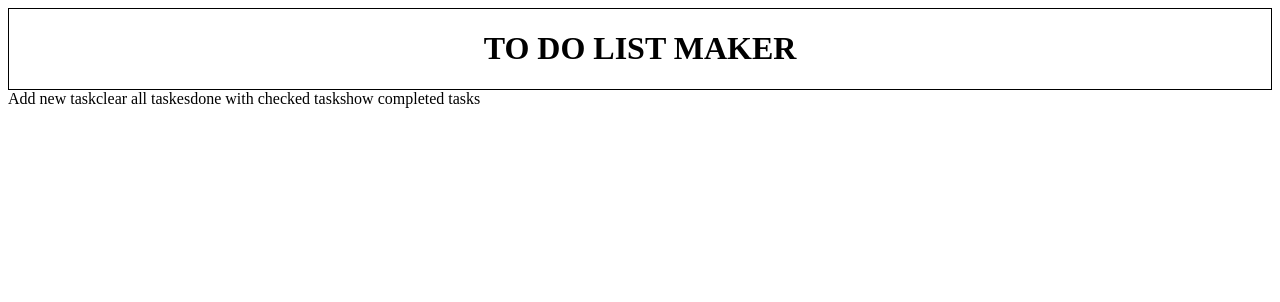
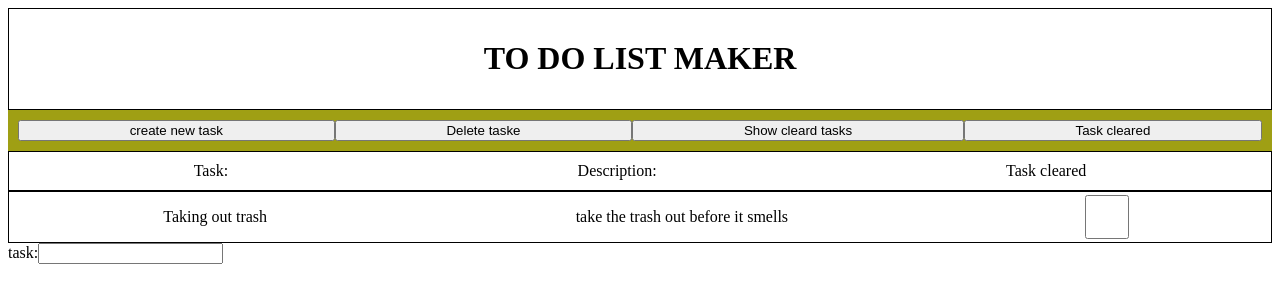
Before and after one commit to Oliverpe/todomaker, a plain HTML site: page index.html in a window 1280 px wide. Drawn offline with Linux system fonts and the light colour scheme.

Commit message:
ground work

```diff
--- a/index.html
+++ b/index.html
@@ -10,5 +10,34 @@
     </header>
     <body>
         <!--This body is as empty as my soul or is it?-->
+        <div class ="menucontianer">
+            <button id="addnewtask">create new task</button>
+            <button id="deletetask">Delete taske</button>
+            <button id="showclearedTask">Show cleard tasks</button>
+            <button id="markedCleardTask">Task cleared</button>
+        </div>
+
+        <div class="maintaskSheet">
+            <label for="taskname">Task:</label>
+            <label for="decription">Description:</label>
+            <label for="taskCleard">Task cleared</label>
+        </div>
+
+        <div class="todocontent">
+            <div id="taskname">
+                <p>Taking out trash</p>
+            </div>
+            <div id="decription">
+                <p>take the trash out before it smells</p>
+            </div>
+            <input type="checkbox" id="taskCleard">
+        </div>
+
+        <form id="new task">
+            <label>
+                task:<input type="text" required><br>
+
+            </label>
+        </form>
     </body>
 </html>
--- a/jsindex.js
+++ b/jsindex.js
@@ -14,26 +14,17 @@ navbarContainer.appendChild(h1titel);
 bodyElement.appendChild(navbarContainer);
 
 //menualts
-const menuItems = [
-  { title: 'Add new task', url: '/' },
-  { title: 'Delete task',  url: '/' },
-  {title:'Show cleared tasked', url:'/'}
-];
 
 
-const newTodo = document.createElement('a');
-const clearAllTodo = document.createElement('a');
-const finTask = document.createElement('a');
-const showCompleted = document.createElement('a');
 
-newTodo.textContent="Add new task";
-clearAllTodo.textContent="clear all taskes";
-finTask.textContent="done with checked task";
-showCompleted.textContent= "show completed tasks";
+document.addEventListener('load', () => {
 
+const creteNewTask = document.querySelector('#addnewtask');
+const deleteBtn = document.querySelector('#deletetask');
+const showClearedTaskBtn = document.querySelector('#showclearedTask');
+const markedCleardBtn = document.querySelector('markedCleardTask');
+  creteNewTask.addEventListener("clicked", (event) => {
+    event.preventDefault();
 
-const divmenuElement = document.createElement('div');
-divmenuElement.classList.add('divmenu');
-
-divmenuElement.append(newTodo, clearAllTodo,finTask, showCompleted);
-bodyElement.appendChild(divmenuElement);
+  })
+})
--- a/style.css
+++ b/style.css
@@ -1,8 +1,52 @@
 
 .navbarcontainer{
+    display: grid;
     border: 1px solid black;
+    padding: 10px;
+
 }
 
 #mainTitle{
 text-align: center;
 }
+
+/*.divmenu {
+    text-align: center;
+    border: 1px solid black;
+}*/
+
+.menucontianer{
+    display: grid;
+    grid-template-columns: auto auto auto auto;
+    background-color: rgb(159, 159, 20);
+    padding: 10px;
+}
+
+.menucontianer> div{
+    border: 1px solid black;
+    font-style:normal;
+    text-align: center;
+}
+
+.maintaskSheet{
+    display: grid;
+    grid-template-columns: auto auto auto;
+    border: 1px solid black;
+    padding: 10px;
+
+}
+
+.maintaskSheet > label{
+    text-align: center;
+}
+
+.todocontent{
+    display: grid;
+    grid-template-columns: auto auto auto;
+    border: 1px solid black;
+    text-align: center;
+}
+
+.todocontent > div checkbox{
+    text-align: center;
+}
```
